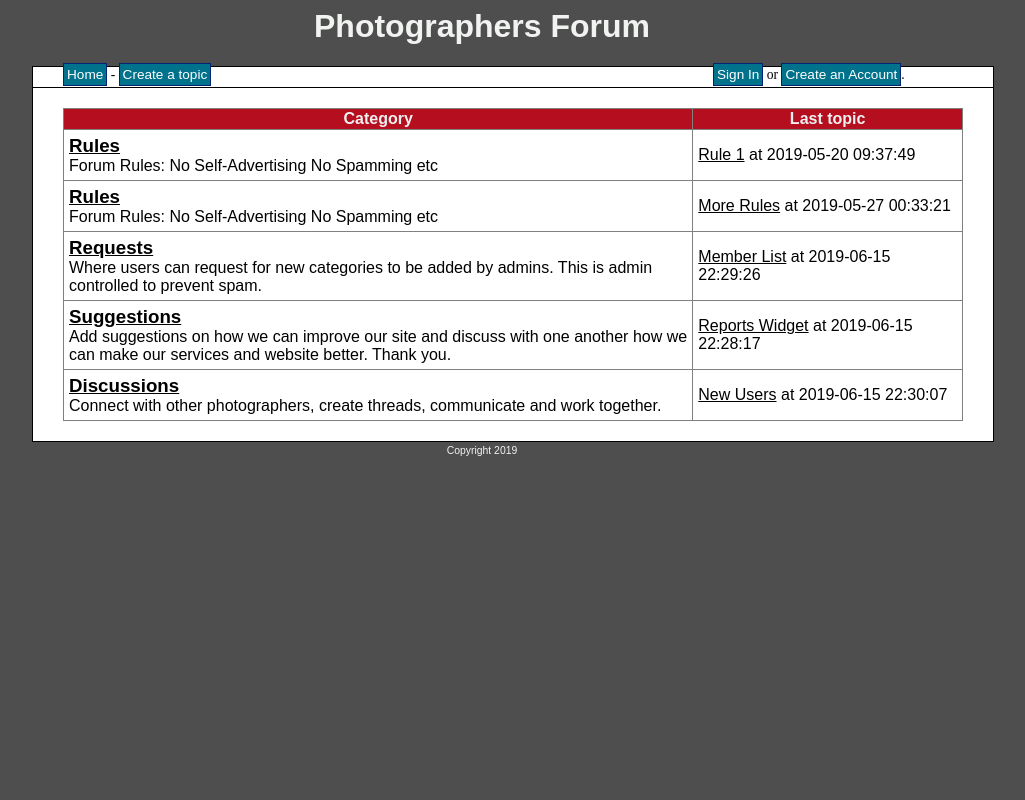
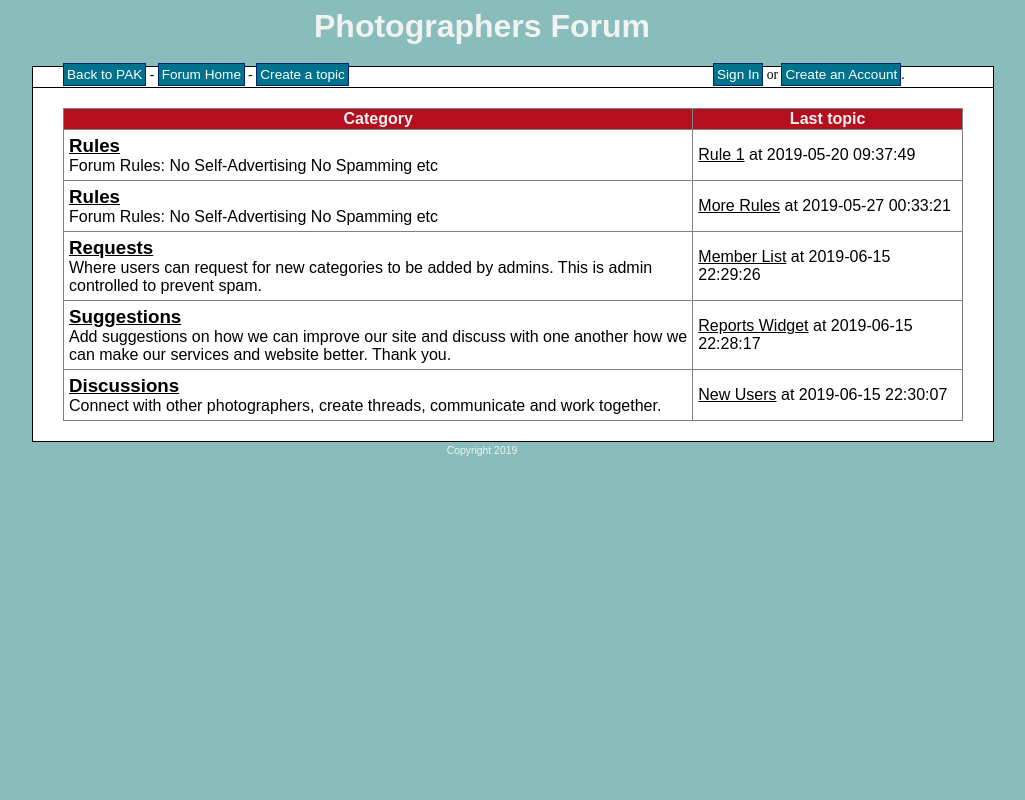
Before and after one commit to Sianwa/PAK, a PHP site: page /index.php in a window 1280 px wide. Shown: the whole page, without its empty margins (158-1183 px from the left). Run offline with PHP 8.4, Linux system fonts and the light colour scheme; data comes from the database, SQL or seed files in the repository.

Commit message:
Connected the forum to the landing page
Added a button to the forum on the landing page and a button back to the Landing page in the forum.
Also changed the body color in css to test changes. Design possible

```diff
--- a/Projo/forum/forum.css
+++ b/Projo/forum/forum.css
@@ -1,5 +1,5 @@
 body {
-    background-color: #4E4E4E;
+    background-color: #88bdbc;
     text-align: center;         /* make sure IE centers the page too */
 }
 
--- a/Projo/forum/header.php
+++ b/Projo/forum/header.php
@@ -14,7 +14,8 @@ session_start();
 <h1>Photographers Forum</h1>
     <div id="wrapper">
         <div id="menu">
-        <a class="item" href="index.php">Home</a> -
+        <a class="item" href="../landingPage.html">Back to PAK</a> -
+        <a class="item" href="index.php">Forum Home</a> -
         <a class="item" href="create_topic.php">Create a topic</a>
             <?php
                 if(isset($_SESSION['user_level']) && $_SESSION['user_level']==1)
@@ -22,6 +23,7 @@ session_start();
                     echo '- <a class="item" href="create_cat.php">Create a category</a>';
                 }
             ?>
+
     <div id="userbar">
         <?php
     if(isset($_SESSION['signed_in']))
--- a/Projo/landingPage.html
+++ b/Projo/landingPage.html
@@ -32,6 +32,7 @@
             <li class="nav-item"><a class="nav-link" href="#section-home">Home</a></li>
             <li class="nav-item"><a class="nav-link" href="#section-services">How it Works</a></li>
             <li class="nav-item"><a class="nav-link" href="#section-categories">Categories</a></li>
+            <li class="nav-item"><a class="nav-link" href="forum/index.php">Photographer's Forum</a></li>
             <button type="button" class="btn btn-light" onclick="googleSignin()">
                 Sign In</button>
                 <form  class="form-inline my-2 my-lg-0" id="user_name" >
```
